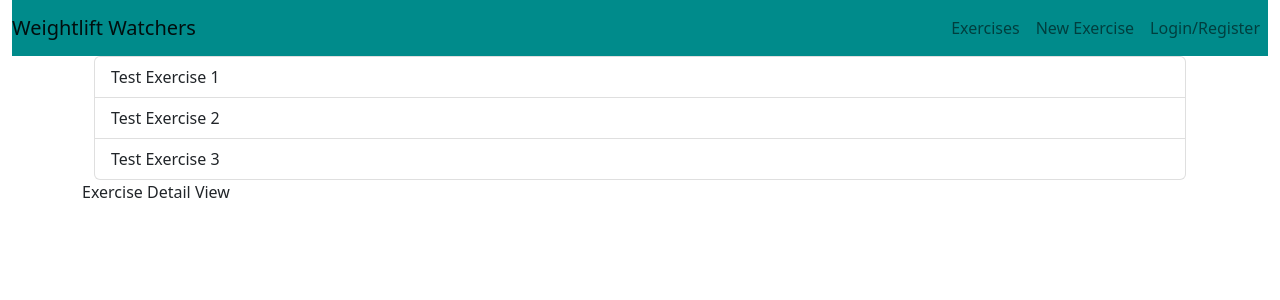
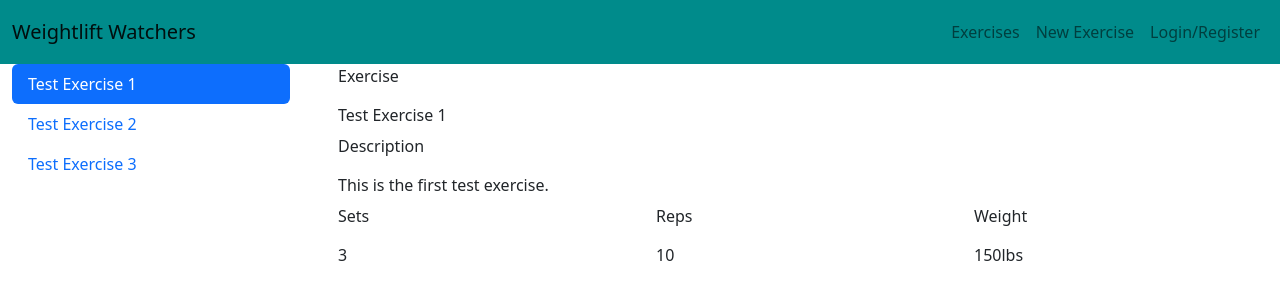
Before and after one commit to johnpcooke94/weightlift-watchers, a React (Create React App) app in the folder weightlift-watchers-frontend/: page / in a window 1280 px wide. Shown: the top 300 px of the page. Built offline with nearby package versions, Linux system fonts and the light colour scheme.

Commit message:
Basic implementation of exercise list view

```diff
--- a/weightlift-watchers-frontend/src/TestExerciseList.ts
+++ b/weightlift-watchers-frontend/src/TestExerciseList.ts
@@ -2,6 +2,7 @@ import {Exercise} from './types/Exercise';
 
 const exercises: Exercise[] = [
     {
+        id: '1',
         name: 'Test Exercise 1',
         description: 'This is the first test exercise.',
         sets: 3,
@@ -10,6 +11,7 @@ const exercises: Exercise[] = [
         units: 'lbs'
     },
     {
+        id: '2',
         name: 'Test Exercise 2',
         description: 'This is the second test exercise.',
         sets: 5,
@@ -18,6 +20,7 @@ const exercises: Exercise[] = [
         units: 'lbs'
     },
     {
+        id: '3',
         name: 'Test Exercise 3',
         description: 'This is the final test exercise.',
         sets: 10,
--- a/weightlift-watchers-frontend/src/components/AppContainer/AppContainer.tsx
+++ b/weightlift-watchers-frontend/src/components/AppContainer/AppContainer.tsx
@@ -5,7 +5,7 @@ import ExerciseView from '../ExerciseView/ExerciseView';
 
 const AppContainer = () => {
     return (
-        <Container fluid>
+        <Container fluid style={{padding: 0}}>
             <MainNavigation/>
             <ExerciseView/>
         </Container>
--- /dev/null
+++ b/weightlift-watchers-frontend/src/components/ExerciseView/ExerciseDetailView.tsx
@@ -0,0 +1,42 @@
+import {Exercise} from '../../types/Exercise';
+import {Col, Container, Form, FormControl, FormGroup, FormLabel, Row} from 'react-bootstrap';
+
+interface ExerciseDetailViewProps {
+    exercise: Exercise;
+}
+
+const ExerciseDetailView = (props: ExerciseDetailViewProps) => {
+    return (
+      <Container fluid>
+          <Form>
+              <FormGroup>
+                  <FormLabel>Exercise</FormLabel>
+                  <FormControl plaintext readOnly defaultValue={props.exercise.name}></FormControl>
+              </FormGroup>
+              <FormGroup>
+                  <FormLabel>Description</FormLabel>
+                  <FormControl plaintext readOnly defaultValue={props.exercise.description}></FormControl>
+              </FormGroup>
+              <FormGroup as={Row}>
+                  <Col>
+                      <FormLabel>Sets</FormLabel>
+                      <FormControl plaintext readOnly defaultValue={props.exercise.sets}></FormControl>
+                  </Col>
+                  <Col>
+                      <FormLabel>Reps</FormLabel>
+                      <FormControl plaintext readOnly defaultValue={props.exercise.reps}></FormControl>
+                  </Col>
+                  <Col>
+                      <FormLabel>Weight</FormLabel>
+                      <FormControl plaintext readOnly defaultValue={props.exercise.weight + props.exercise.units}></FormControl>
+                  </Col>
+              </FormGroup>
+              <FormGroup>
+
+              </FormGroup>
+          </Form>
+      </Container>
+    );
+};
+
+export default  ExerciseDetailView;
--- a/weightlift-watchers-frontend/src/components/ExerciseView/ExerciseDetailView/ExerciseDetailView.tsx
+++ /dev/null
@@ -1,8 +0,0 @@
-
-const ExerciseDetailView = () => {
-    return (
-      <p>Exercise Detail View</p>
-    );
-};
-
-export default  ExerciseDetailView;
--- a/weightlift-watchers-frontend/src/components/ExerciseView/ExerciseListView/ExerciseListView.tsx
+++ /dev/null
@@ -1,20 +0,0 @@
-import {Exercise} from '../../../types/Exercise';
-import {Container, ListGroup, ListGroupItem} from 'react-bootstrap';
-
-interface ExerciseListViewProps {
-    exercises: Exercise[];
-}
-
-const ExerciseListView = (props: ExerciseListViewProps) => {
-    return (
-        <Container>
-            <ListGroup>
-                {props.exercises.map((e: Exercise) => (
-                    <ListGroupItem>{e.name}</ListGroupItem>
-                    ))}
-            </ListGroup>
-        </Container>
-    );
-};
-
-export default ExerciseListView;
--- a/weightlift-watchers-frontend/src/components/ExerciseView/ExerciseView.tsx
+++ b/weightlift-watchers-frontend/src/components/ExerciseView/ExerciseView.tsx
@@ -1,24 +1,60 @@
-import ExerciseListView from './ExerciseListView/ExerciseListView';
-import ExerciseDetailView from './ExerciseDetailView/ExerciseDetailView';
-import {Container} from 'react-bootstrap';
+import ExerciseDetailView from './ExerciseDetailView';
+import {
+    Col,
+    Container,
+    Nav,
+    NavItem,
+    NavLink,
+    Row,
+    TabContainer,
+    TabContent,
+    TabPane
+} from 'react-bootstrap';
 import {useEffect, useState} from 'react';
 import TestExerciseList from '../../TestExerciseList';
 import {Exercise} from '../../types/Exercise';
+import testExerciseList from '../../TestExerciseList';
 
 const ExerciseView = () => {
 
     const [exercises, setExercises] = useState<Exercise[]>([]);
+    const [activeExercise, setActiveExercise] = useState<Exercise>();
 
     // TODO: get this stuff from the server using the API
     useEffect(() => {
         setExercises(TestExerciseList);
-    })
+        setActiveExercise(testExerciseList[0]);
+    });
 
-    return (
-        <Container>
-            <ExerciseListView exercises={exercises}/>
-            <ExerciseDetailView/>
-        </Container>
+    return (<> {activeExercise ? (
+            <TabContainer defaultActiveKey={activeExercise?.id}>
+                <Row>
+                    <Col md={3}>
+                        <Container>
+                            <Nav variant={'pills'} className='flex-column'>
+                                {exercises.map((e: Exercise) => (
+                                        <NavItem>
+                                            <NavLink eventKey={e.id}>{e.name}</NavLink>
+                                        </NavItem>
+                                    )
+                                )}
+                            </Nav>
+                        </Container>
+                    </Col>
+                    <Col>
+                        <TabContent>
+                            {exercises.map((e: Exercise) => (
+                                <TabPane eventKey={e.id}>
+                                    <ExerciseDetailView exercise={e}/>
+                                </TabPane>
+                            ))}
+                        </TabContent>
+                    </Col>
+                </Row>
+            </TabContainer>
+        ) : null}
+    </>
+
     );
 };
 
--- a/weightlift-watchers-frontend/src/components/MainNavigation/MainNavigation.css
+++ b/weightlift-watchers-frontend/src/components/MainNavigation/MainNavigation.css
@@ -1,3 +1,4 @@
 .main-nav {
     background-color: darkcyan;
+    padding: 12px;
 }
--- a/weightlift-watchers-frontend/src/types/Exercise.ts
+++ b/weightlift-watchers-frontend/src/types/Exercise.ts
@@ -1,4 +1,5 @@
 export interface Exercise {
+    id: string;
     name: string;
     description: string;
     sets: number;
```
